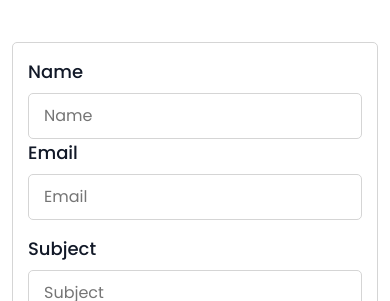
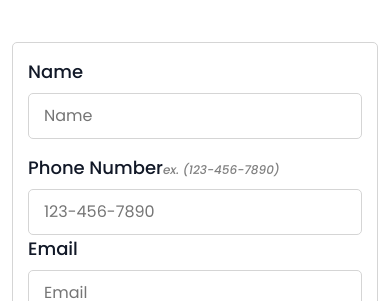
Before and after one commit to nnajiabraham/immatherealtor.com, a Next.js app in the folder reala-main/reala-front-end/: page /contact in a window 390 px wide. Shown: the part 543-844 px from the top of the page. Built offline with nearby package versions, Linux system fonts and the light colour scheme; no server answers.

Commit message:
reply to and phone number

```diff
--- a/reala-main/reala-front-end/pages/api/contact.js
+++ b/reala-main/reala-front-end/pages/api/contact.js
@@ -18,9 +18,10 @@ export default async function (req, res) {
   const message = {
     to: 'immatherealtor@gmail.com', // Replace with your email or the agent's email
     from: 'immatherealtor@gmail.com', // This needs to be the email you verified with SendGrid
+    reply_to: body.email,
     subject: `New Contact From Website: ${body.subject}`,
-    text: `Name: ${body.name}\nEmail: ${body.email}\nMessage: ${body.message}`,
-    html: `<strong>Name:</strong> ${body.name}<br><strong>Email:</strong> ${body.email}<br><strong>Message:</strong> ${body.message}`,
+    text: `Name: ${body.name}\nEmail: ${body.email}\nPhone: ${body.phone}\nMessage: ${body.message}`,
+    html: `<strong>Name:</strong> ${body.name}<br><strong>Email:</strong> ${body.email}<br><strong>Phone:</strong> ${body.phone}<br><strong>Message:</strong> ${body.message}`,
   };
 
   try {
--- a/reala-main/reala-front-end/pages/contact.js
+++ b/reala-main/reala-front-end/pages/contact.js
@@ -21,6 +21,7 @@ const Contact = () => {
     const formData = {
       name: event.target.name.value,
       email: event.target.email.value,
+      phone: event.target.phone.value,
       subject: event.target.subject.value,
       message: event.target.message.value,
     };
@@ -62,8 +63,7 @@ const Contact = () => {
               </div>
               <div className="col-lg-8">
                 <form id="contact-form" onSubmit={handleSubmit}>
-                  <div className="d-lg-flex gap-lg-3 input">
-                    <div className="w-100">
+                  <div className="w-100 input">
                       <label htmlFor="name">Name</label>
                       <input
                         name="name"
@@ -71,6 +71,29 @@ const Contact = () => {
                         required
                         type="text"
                         placeholder="Name"
+                      />
+                    </div>
+                  <div className="d-lg-flex gap-lg-3 input">
+                    <div className="w-100">
+                      <label htmlFor="phone">
+                        Phone Number
+                        <span
+                          style={{
+                            fontSize: "12px",
+                            fontStyle: "italic",
+                            color: "grey",
+                          }}
+                        >
+                          ex. (123-456-7890)
+                        </span>
+                      </label>
+                      <input
+                        name="phone"
+                        id="phone"
+                        required
+                        type="tel"
+                        placeholder="123-456-7890"
+                        pattern="[0-9]{3}-[0-9]{3}-[0-9]{4}"
                       />
                     </div>
                     <div className="w-100">
```
